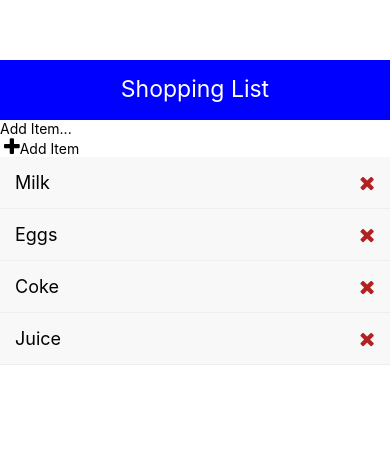
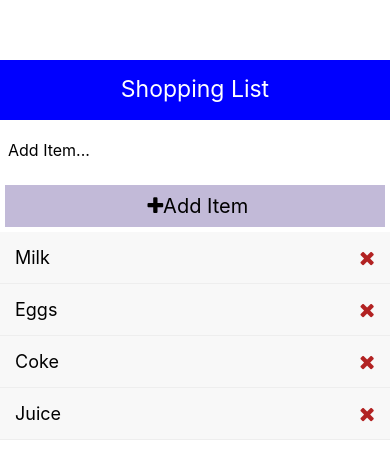
Before and after one commit to zzyyzzzzy/phone-app, a React Native app: screen / in a window 390 px wide. Shown: the top 460 px of the page. Built offline with nearby package versions, Linux system fonts and the light colour scheme.

Commit message:
add item function

```diff
--- a/App.js
+++ b/App.js
@@ -16,6 +16,11 @@ const App = () => {
   const deleteItem = id => {
     setItem(prevItem => {
       return prevItem.filter(item => item.id !== id);
+    });
+  };
+  const addItem = itemText => {
+    setItem(prevItem => {
+      return [...prevItem, {id: prevItem.length + 1, text: itemText}];
     });
   };
   return (
--- a/components/AddItem.js
+++ b/components/AddItem.js
@@ -1,4 +1,4 @@
-import React from 'react';
+import React, {useState} from 'react';
 import {
   View,
   Text,
@@ -8,9 +8,16 @@ import {
 } from 'react-native';
 import Icon from 'react-native-vector-icons/dist/FontAwesome';
 const AddItem = props => {
+  const [text, setText] = useState('');
+
+  const onChange = textVal => setText(textVal);
   return (
     <View>
-      <TextInput placeholder="Add Item..." style={styles.input} />
+      <TextInput
+        placeholder="Add Item..."
+        style={styles.input}
+        onChangeText={onChange}
+      />
       <TouchableOpacity style={styles.btn}>
         <Text style={styles.btnText}>
           {' '}
@@ -23,9 +30,9 @@ const AddItem = props => {
 };
 
 const styles = StyleSheet.create({
-  input: {},
-  btn: {},
-  btnText: {},
+  input: {height: 60, padding: 8, fontSize: 16},
+  btn: {backgroundColor: '#c2bad8', padding: 9, margin: 5},
+  btnText: {textAlign: 'center', fontSize: 20},
 });
 
 export default AddItem;
```
